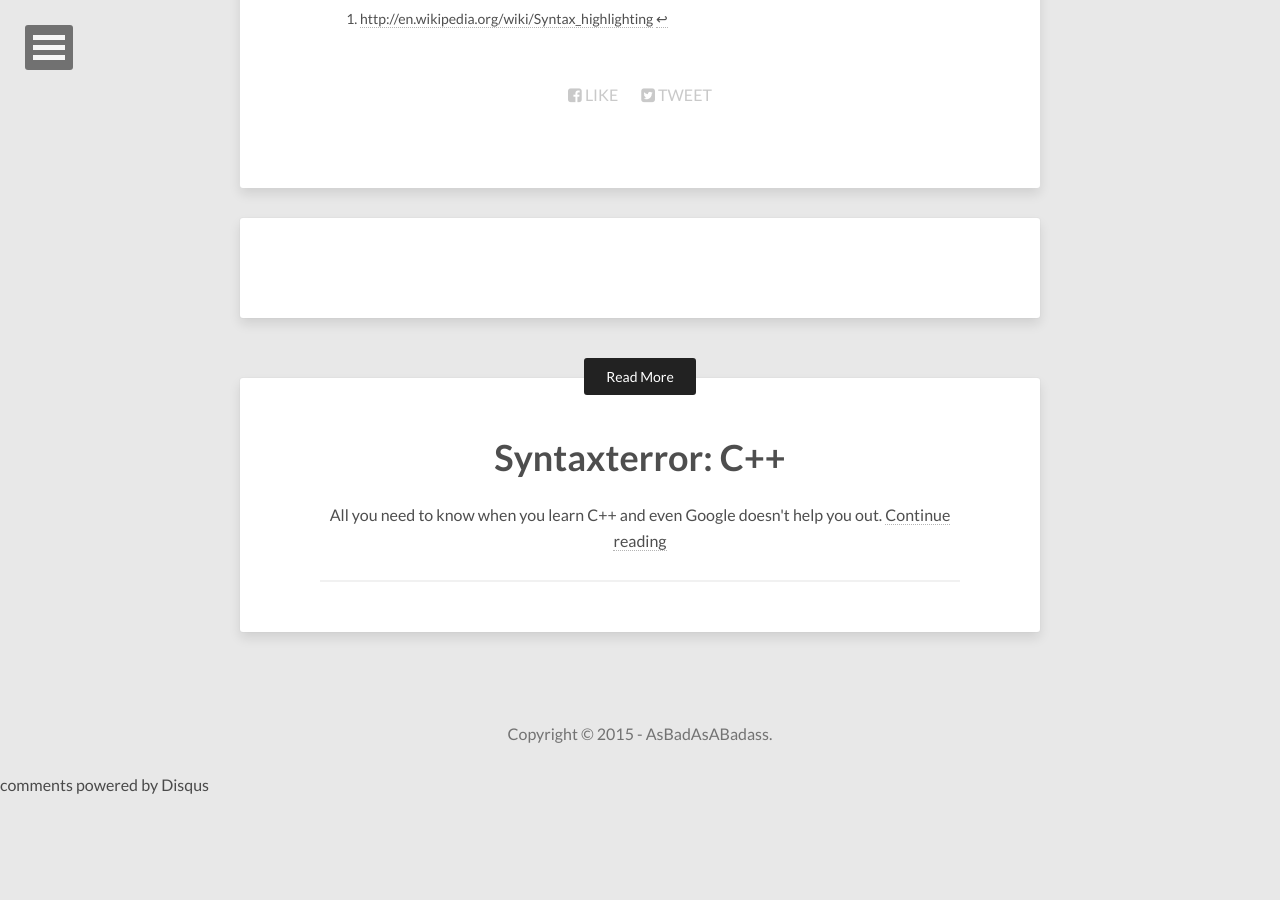
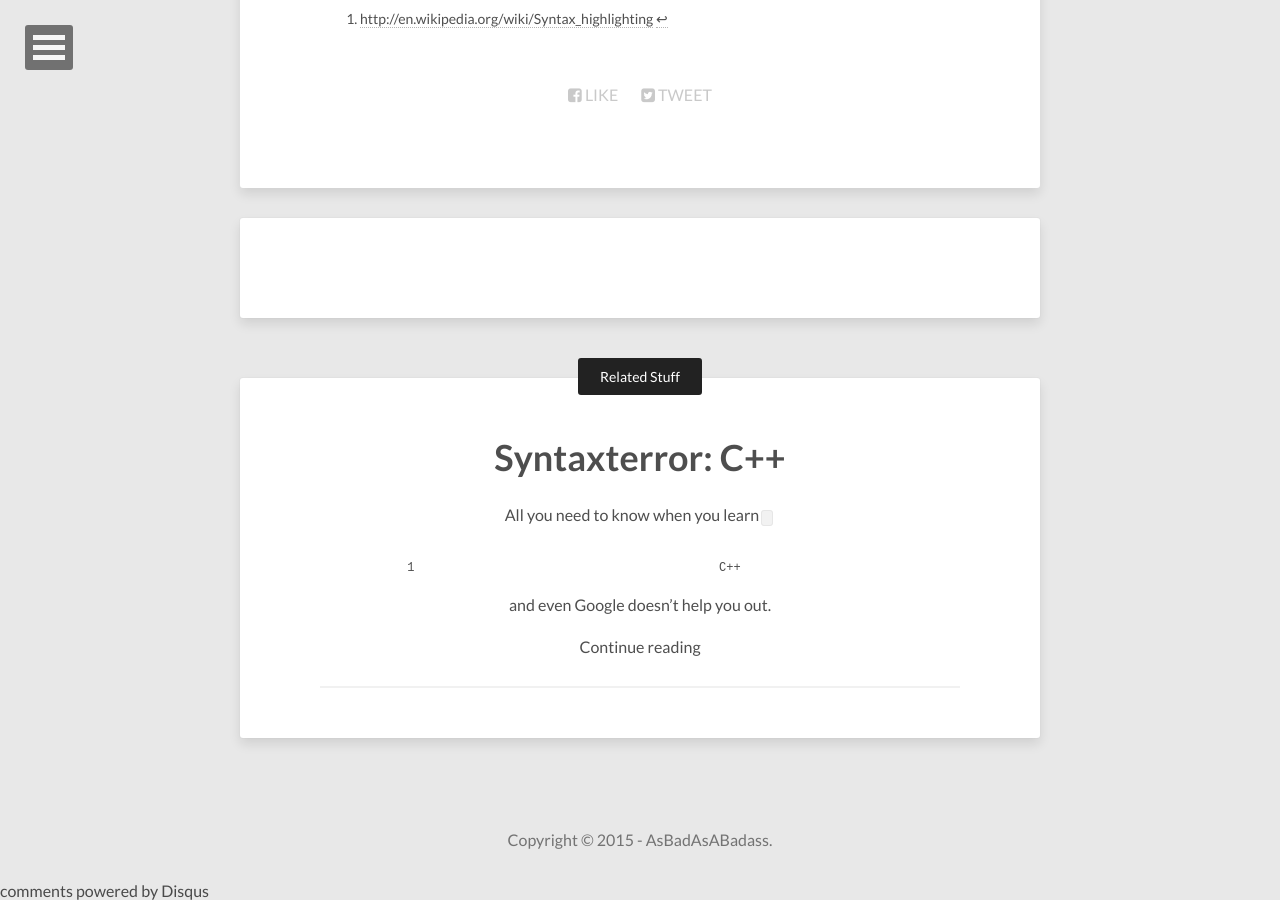
Before and after one commit to AsBadAsABadass/AsBadAsABadass.github.io, a Jekyll site: the page built from _posts/2015-01-01-test.md, in a window 1280 px wide and 900 px high, scrolled down 2949 px. Built offline with Jekyll 4.4.1, drawn with Linux system fonts in a browser that asks for light colours; nearby versions of some CDN libraries; comment, search, counter and statistics services are not loaded; before the commit the page ends 3743 px from its top, so only the background shows below that.

Commit message:
Update read-more.html

```diff
--- a/_includes/read-more.html
+++ b/_includes/read-more.html
@@ -1,11 +1,12 @@
 <div class="read-more">
   {% for post in site.related_posts limit:1 %}
     <div class="read-more-header">
-      <a href="{{ site.url }}{{ page.previous.url }}" class="read-more-btn">Read More</a>
+      <a href="{{ site.url }}{{ page.previous.url }}" class="read-more-btn">Related Stuff</a>
     </div><!-- /.read-more-header -->
     <div class="read-more-content">
       <h3><a href="{{ site.url }}{{ post.url }}" title="{{ post.title }}">{{ post.title }}</a></h3>
-      <p>{% if post.description %}{{ post.description }}{% else %}{{ post.content | strip_html | strip_newlines | truncate: 140 }}&hellip;{% endif %} <a href="{{ site.url }}{{ post.url }}">Continue reading</a></p>
+      {{ post.excerpt }}
+      <a href="{{ site.url }}{{ post.url }}">Continue reading</a>
     </div><!-- /.read-more-content -->
   {% endfor %}
   <div class="read-more-list">
```
